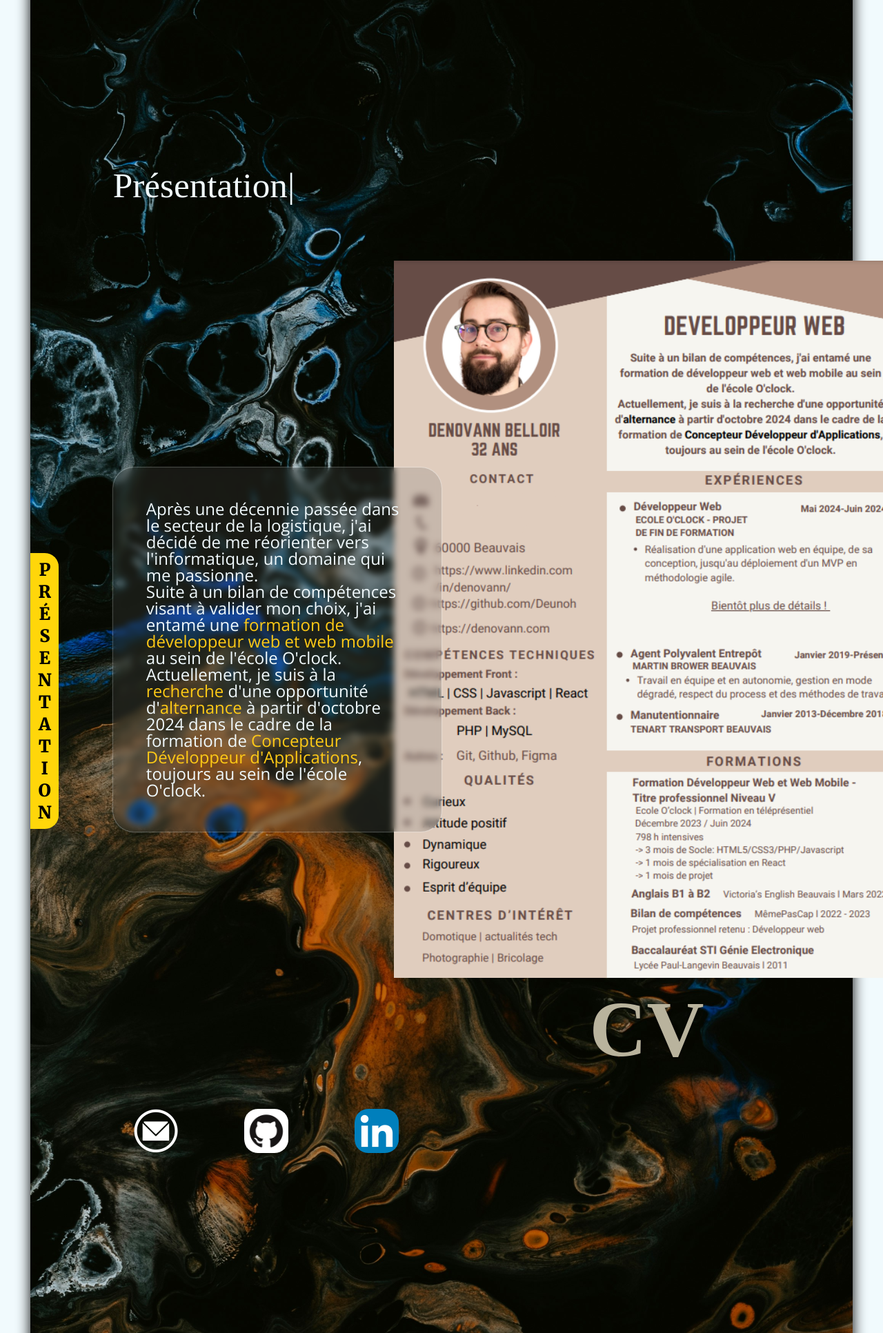
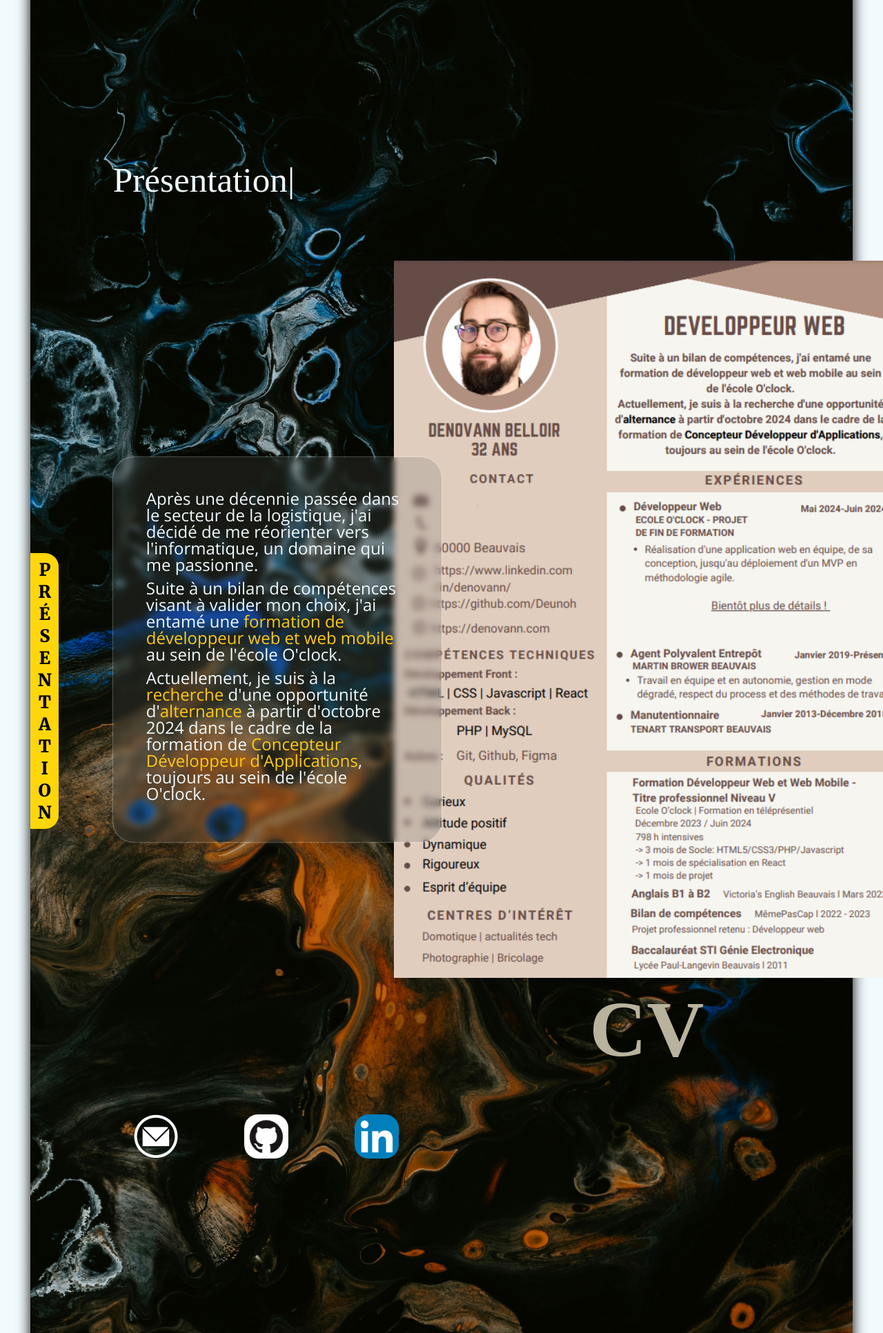
Before and after one commit to Deunoh/portfolio, a PHP site: template Views/card2.tpl.php in a window 1280 px wide. Shown: the part 336-2269 px from the top of the page at 69% size. Run offline with PHP 8.4, Linux system fonts and the light colour scheme; the template is opened without the code that fills it, so the values that code supplies are empty.

Commit message:
text presentation

```diff
--- a/Views/card2.tpl.php
+++ b/Views/card2.tpl.php
@@ -5,8 +5,12 @@
                     </div>
                         <section class="mid-section">
                             <h2 class="title-card">Présentation<span id="input-cursor">|</span></h2>
-                            <p class="glass__paragraphe"> Après une décennie passée dans le secteur de la logistique, j'ai décidé de me réorienter vers l'informatique, un domaine qui me passionne.<br> Suite à un bilan de compétences visant à valider mon choix, j'ai entamé une <strong class="strong_presentation">formation de développeur web et web mobile</strong> au sein de l'école O'clock.<br> Actuellement, je suis à la <strong class="strong_presentation">recherche</strong> d'une opportunité d'<strong class="strong_presentation">alternance</strong> à partir d'octobre 2024 dans le cadre de la formation de <strong class="strong_presentation">Concepteur Développeur d'Applications</strong>, toujours au sein de l'école O'clock.</p>
-                            <div>
+                            <div class="glass__paragraphe"><p>Après une décennie passée dans le secteur de la logistique, j'ai décidé de me réorienter vers l'informatique, un domaine qui me passionne.</p>
+                             <p>Suite à un bilan de compétences visant à valider mon choix, j'ai entamé une <strong class="strong_presentation">formation de développeur web et web mobile</strong> au sein de l'école O'clock.</p>
+                              <p>Actuellement, je suis à la <strong class="strong_presentation">recherche</strong> d'une opportunité d'<strong class="strong_presentation">alternance</strong>
+                              à partir d'octobre 2024 dans le cadre de la formation de <strong class="strong_presentation">Concepteur Développeur d'Applications</strong>, toujours au sein de l'école O'clock.</p>
+                            </div>
+                            <div class="social-list-box">
                                 <ul class="social-list">
                                     <li><a href="mailto:denovann.belloir@oclock.school" target="_blank"><img src="img/email.png" alt="logo email" class="logo-contact"></a></li>
                                     <li><a href="https://github.com/Deunoh" target="_blank"><img src="img/github.png" alt="logo github" class="logo-contact"></a></li>
--- a/css/style.css
+++ b/css/style.css
@@ -218,6 +218,10 @@ header h2{
     font-size: 1.5rem;
     padding: 2em;
 
+}
+
+.glass__paragraphe p{
+    padding-bottom: 10px;
 }
 .social-list{
     display: flex;
```
